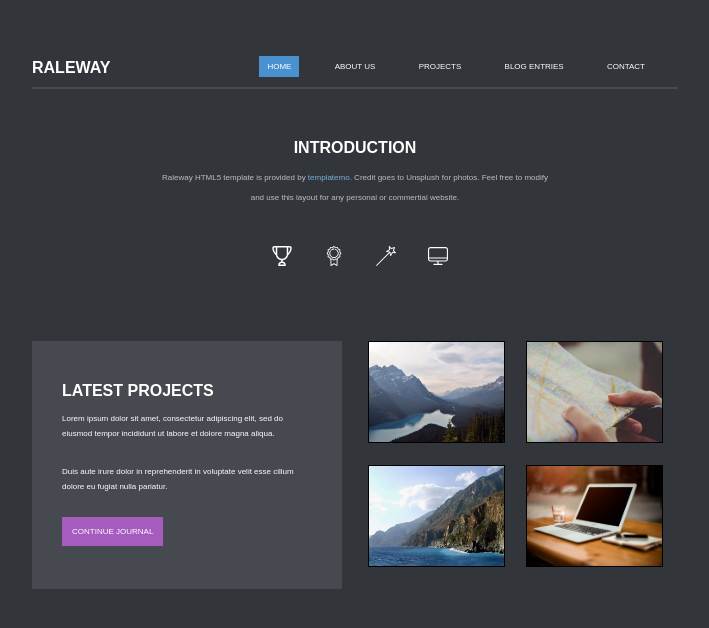
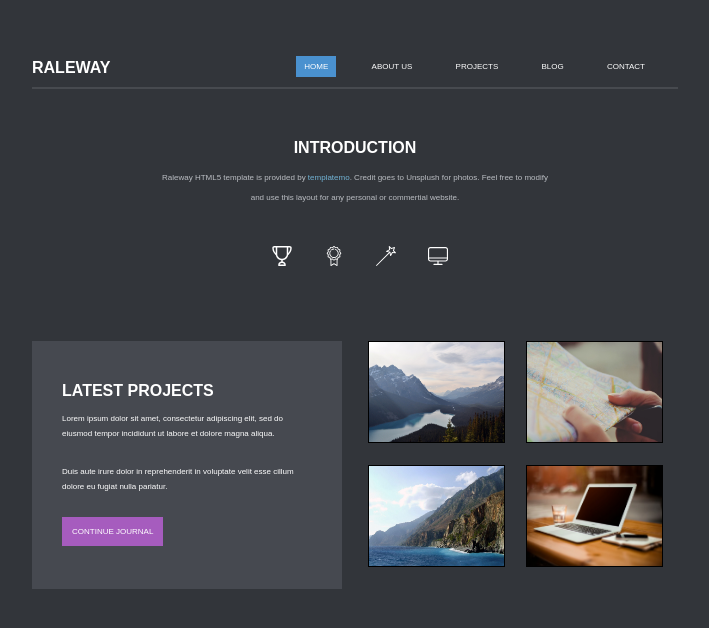
Before and after one commit to yuliyapetrenko/myfirstproject, a website: page index.html in a window 1280 px wide. Shown: the whole page, without its empty margins (285-994 px from the left). Drawn offline with Linux system fonts and the light colour scheme; a web font is replaced by a local one.

Commit message:
:wrench: SSH test.

```diff
--- a/index.html
+++ b/index.html
@@ -19,7 +19,7 @@
         <li class="header__menu-item header__menu-item_active">home</li>
         <li class="header__menu-item">about us</li>
         <li class="header__menu-item">projects</li>
-        <li class="header__menu-item">blog entries</li>
+        <li class="header__menu-item">blog</li>
         <li class="header__menu-item">contact</li>
       </ul>
     </div>
```
